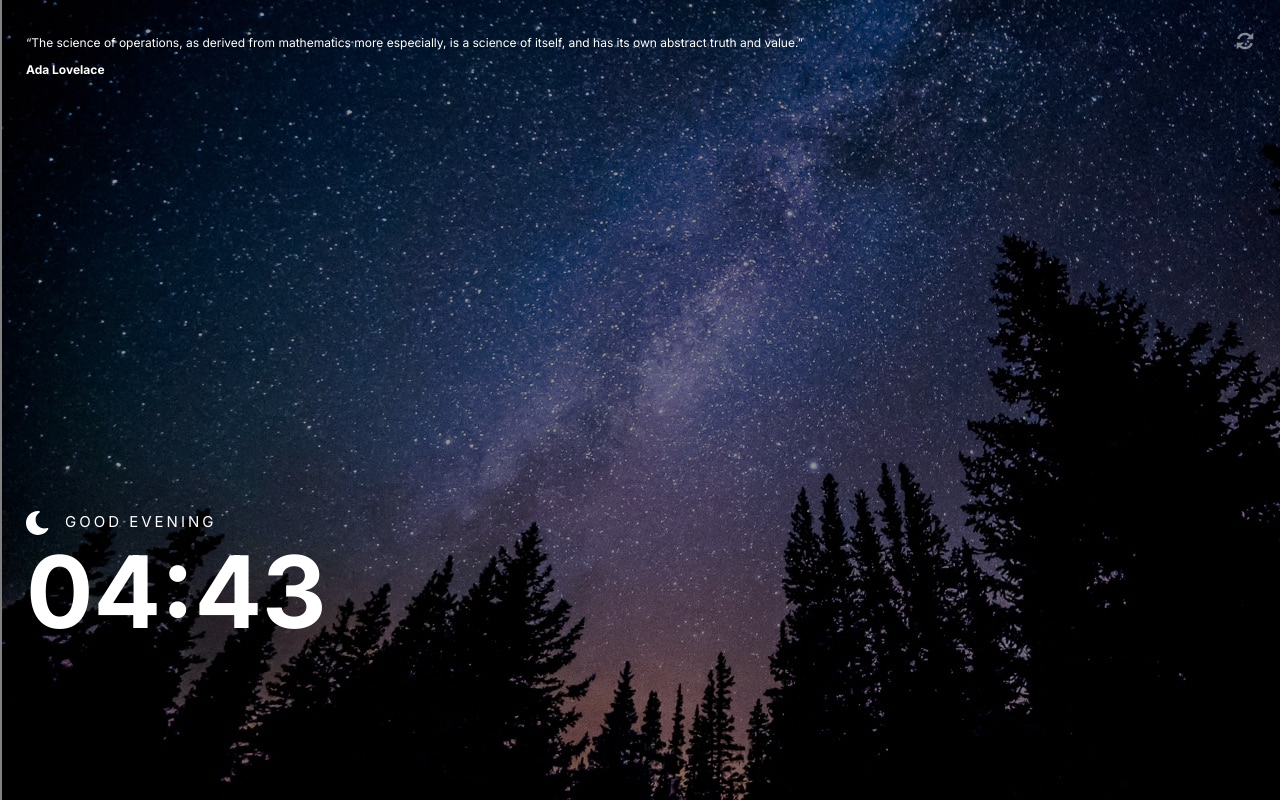
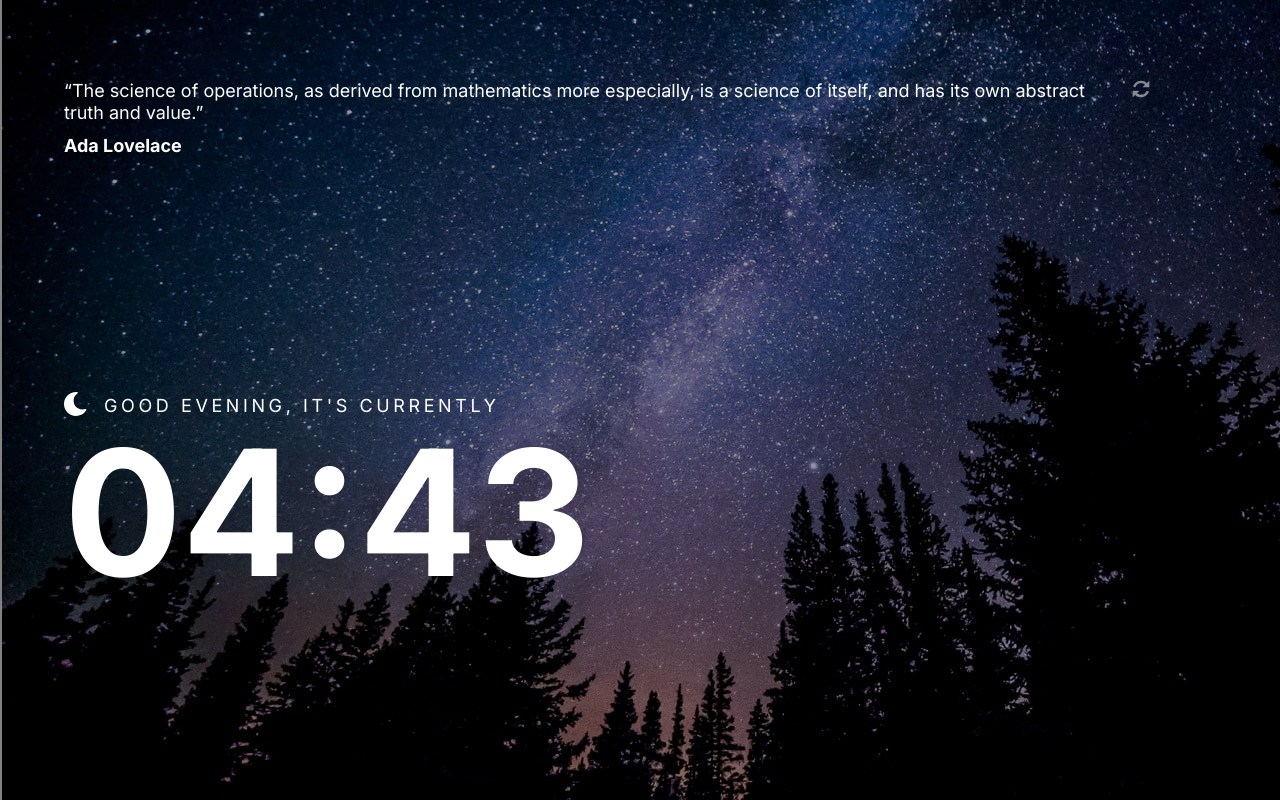
Before and after one commit to vyonizr/fm-clock-app, a React (Vite) app: page / in a window 1280 px wide. Built offline with nearby package versions, Linux system fonts and the light colour scheme; no server answers.

Commit message:
create tablet layout

```diff
--- a/src/App.tsx
+++ b/src/App.tsx
@@ -57,16 +57,16 @@ function App() {
           : "bg-mobile-night md:bg-tablet-night lg:bg-desktop-night"
       }`}
     >
-      <div className="absolute left-0 top-0 h-full w-full bg-black bg-opacity-40">
+      <div className="absolute left-0 top-0 h-full w-full">
         <main className="relative z-10 flex h-full w-full flex-col">
-          <div className="flex h-full flex-col justify-between px-[1.625rem] pb-10 pt-8">
+          <div className="flex h-full flex-col justify-between bg-black bg-opacity-40 px-[1.625rem] pb-10 pt-8 md:pb-16 md:pl-16 md:pr-[8.125rem] md:pt-20">
             <Quote isVisible={!isMore} />
             <div>
               <Greeting />
               <div className="mt-4 flex items-end">
                 <TimeDisplay />
                 <p
-                  className="font-light transition-opacity"
+                  className="font-light transition-opacity md:text-[2rem]"
                   style={{
                     opacity: Object.keys(regionTime).length > 0 ? 1 : 0,
                   }}
@@ -75,22 +75,22 @@ function App() {
                 </p>
               </div>
               <p
-                className="mt-4 text-[0.938rem] font-bold uppercase tracking-[0.25rem] transition-opacity"
+                className="mt-4 text-[0.938rem] font-bold uppercase tracking-[0.188rem] transition-opacity md:text-lg md:tracking-[0.225rem]"
                 style={{ opacity: Object.keys(regionTime).length > 0 ? 1 : 0 }}
               >
                 In {region.geoplugin_city || "-"},{" "}
                 {region.geoplugin_countryCode || "-"}
               </p>
               <button
-                className={`mt-12 flex items-center rounded-full bg-white py-1 pl-4 pr-1 font-bold transition-opacity`}
+                className={`mt-12 flex items-center rounded-full bg-white py-1 pl-4 pr-1 font-bold transition-opacity md:py-2 md:pl-6 md:pr-2`}
                 style={{ opacity: Object.keys(regionTime).length > 0 ? 1 : 0 }}
                 disabled={Object.keys(regionTime).length === 0}
                 onClick={() => setIsMore((prevState: boolean) => !prevState)}
               >
-                <p className="text-xs uppercase tracking-[0.234rem] text-black opacity-50">
+                <p className="text-xs uppercase tracking-[0.234rem] text-black opacity-50 md:text-base">
                   {isMore ? "Less" : "More"}
                 </p>
-                <div className="ml-4 flex h-8 w-8 items-center justify-center rounded-full bg-[#303030]">
+                <div className="ml-4 flex h-8 w-8 items-center justify-center rounded-full bg-[#303030] transition hover:bg-[#999999] md:h-10 md:w-10">
                   <img
                     src="/assets/desktop/icon-arrow-down.svg"
                     alt="arrow down"
--- a/src/components/Greeting.tsx
+++ b/src/components/Greeting.tsx
@@ -40,13 +40,14 @@ function Greeting() {
   const imageProps = handleIcon(formatGreeting(currentTime))
 
   return (
-    <div className="flex">
+    <div className="grid grid-cols-[24px_1fr] gap-x-4">
       <img src={imageProps.url} alt={imageProps.alt} />
-      <p className="ml-4 text-[0.938rem] uppercase tracking-[0.188rem]">
+      <p className="text-[0.938rem] uppercase tracking-[0.188rem] md:text-lg md:tracking-[0.225rem]">
         {formatGreeting(currentTime)}
+        <span className="hidden md:inline-block">{", It's currently"}</span>
       </p>
     </div>
-  );
+  )
 }
 
 export default Greeting
--- a/src/components/Quote.tsx
+++ b/src/components/Quote.tsx
@@ -43,7 +43,7 @@ function Quote({ isVisible }: IQuoteProps) {
       }`}
     >
       <div
-        className={`text-xs transition-opacity ${
+        className={`text-xs transition-opacity md:text-lg ${
           isLoading ? "opacity-0" : "opacity-100"
         }`}
       >
--- a/src/components/TimeDisplay.tsx
+++ b/src/components/TimeDisplay.tsx
@@ -1,21 +1,20 @@
 import useCurrentTime from "../hooks/useTime";
 
 function TimeDisplay() {
-  const { currentTime } = useCurrentTime();
-  // const [currentTime, setCurrentTime] = React.useState(formatTime())
+  const { currentTime } = useCurrentTime()
 
   function formatTime(currentTime: Date): string {
-    const hours = currentTime.getHours().toString().padStart(2, "0");
-    const minutes = currentTime.getMinutes().toString().padStart(2, "0");
-    const time = `${hours}:${minutes}`;
-    return time;
+    const hours = currentTime.getHours().toString().padStart(2, "0")
+    const minutes = currentTime.getMinutes().toString().padStart(2, "0")
+    const time = `${hours}:${minutes}`
+    return time
   }
 
   return (
-    <p className="text-[6.25rem] font-bold leading-[5.15rem]">
+    <p className="text-[6.25rem] font-bold leading-[5.15rem] md:text-[10.938rem] md:leading-[9.5rem]">
       {formatTime(currentTime)}
     </p>
-  );
+  )
 }
 
 export default TimeDisplay;
--- a/src/components/TimeZoneDetails.tsx
+++ b/src/components/TimeZoneDetails.tsx
@@ -40,17 +40,22 @@ function TimeZoneDetails({
 
   return (
     <div
-      className={`px-[1.625rem] py-12 text-[#303030] backdrop-blur-2xl ${
-        isOpen ? "block" : "hidden"
+      className={`px-[1.625rem] py-12 text-[#303030] backdrop-blur-lg md:grid-cols-[60%_40%] md:gap-y-10 md:px-16 md:py-[7.5rem] ${
+        isOpen ? "block md:grid" : "hidden"
       }`}
       style={mainComponentStyle}
     >
       {timeDetails.map((timeDetail, i) => (
-        <div className="time-detail-item grid grid-cols-2 items-center" key={i}>
-          <p className="text-[0.625rem] uppercase tracking-[0.125rem]">
+        <div
+          className="time-detail-item grid grid-cols-2 items-center md:mt-0 md:grid-cols-none md:grid-rows-2"
+          key={i}
+        >
+          <p className="text-[0.625rem] uppercase tracking-[0.125rem] md:text-xs md:tracking-[0.163rem]">
             {timeDetail.title}
           </p>
-          <p className="text-right text-xl font-bold">{timeDetail.value}</p>
+          <p className="text-right text-xl font-bold md:text-left md:text-[2.5rem]">
+            {timeDetail.value}
+          </p>
         </div>
       ))}
     </div>
```
